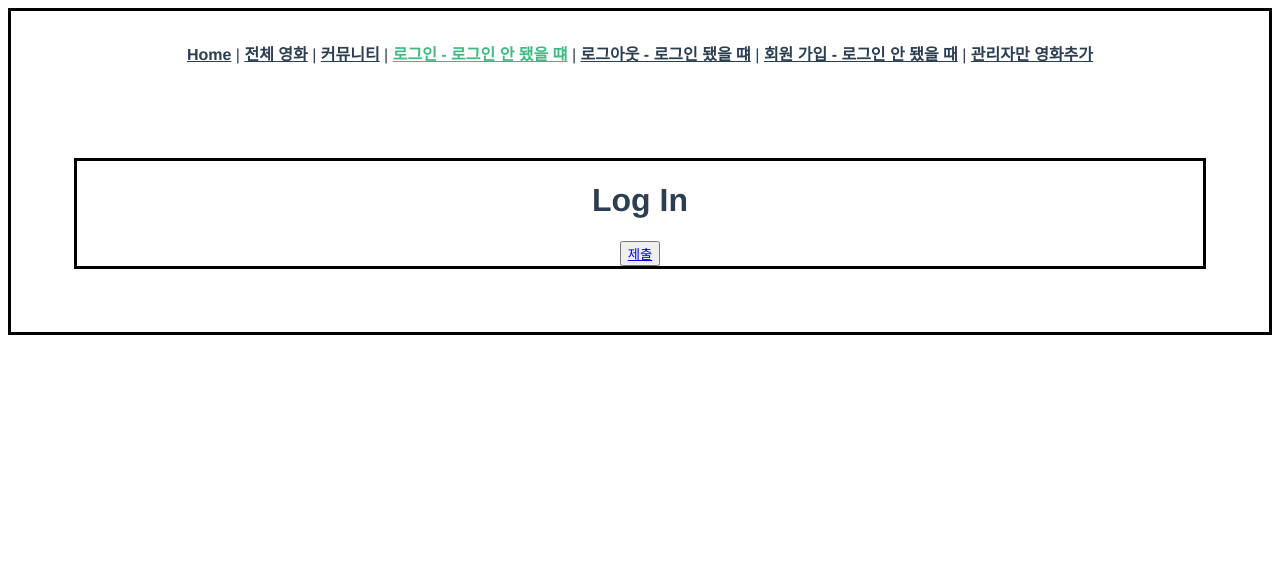
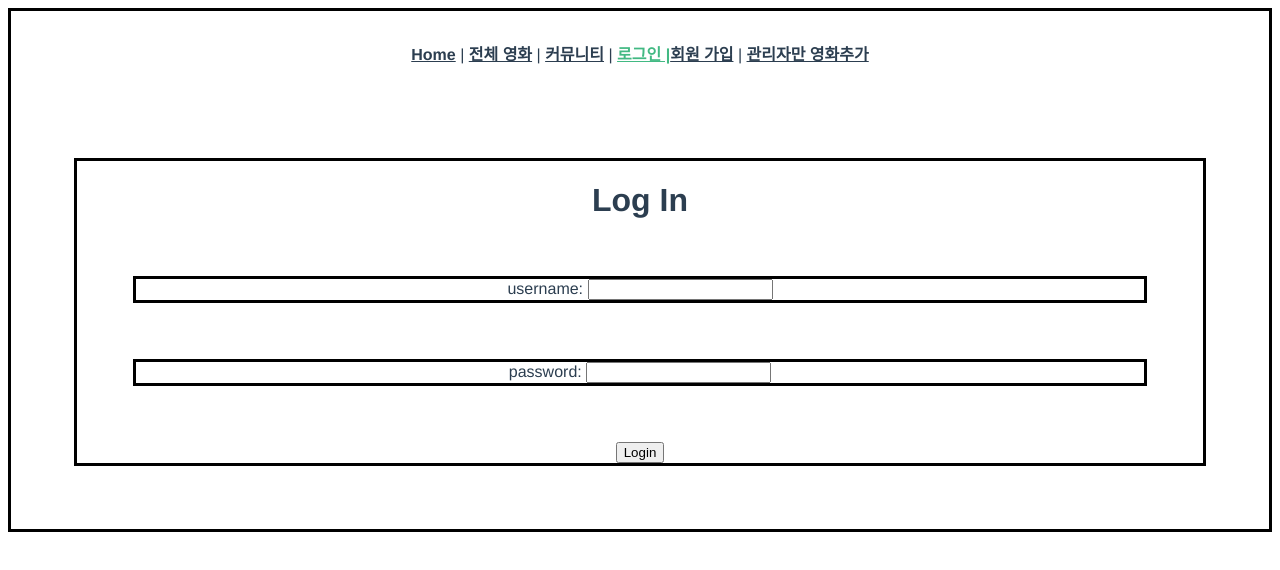
Before and after one commit to beckhem96/Sosoo_jungye, a Vue app in the folder front/last-pjt/: page /login in a window 1280 px wide. Shown: the top 570 px of the page. Built offline with nearby package versions, Linux system fonts and the light colour scheme.

Commit message:
로그인, 비로그인에 따라서 nav 설정

```diff
--- a/front/last-pjt/package.json
+++ b/front/last-pjt/package.json
@@ -3,11 +3,12 @@
   "version": "0.1.0",
   "private": true,
   "scripts": {
-    "serve": "vue-cli-service serve",
+    "serve": "vue-cli-service serve --host localhost",
     "build": "vue-cli-service build",
     "lint": "vue-cli-service lint"
   },
   "dependencies": {
+    "axios": "^0.27.2",
     "core-js": "^3.8.3",
     "vue": "^2.6.14",
     "vue-router": "^3.5.1",
@@ -21,7 +22,7 @@
     "@vue/cli-plugin-router": "~5.0.0",
     "@vue/cli-plugin-vuex": "~5.0.0",
     "@vue/cli-service": "~5.0.0",
-    "axios": "^0.18.1",
+    "axios": "^0.18.0",
     "eslint": "^7.32.0",
     "eslint-plugin-vue": "^8.0.3",
     "vue-cli-plugin-axios": "~0.0.4",
--- a/front/last-pjt/src/App.vue
+++ b/front/last-pjt/src/App.vue
@@ -4,14 +4,28 @@
       <router-link to="/">Home</router-link> |
       <router-link to="/allmovies">전체 영화</router-link> |
       <router-link to="/community">커뮤니티</router-link> |
-      <router-link to="/login">로그인 - 로그인 안 됐을 떄</router-link> |
-      <router-link to="/logout">로그아웃 - 로그인 됐을 떄</router-link> |
-      <router-link to="/signup">회원 가입 - 로그인 안 됐을 때</router-link> |
+      <router-link v-if="!isLoggedIn" to="/login">로그인 |</router-link>
+      <router-link v-if="isLoggedIn" to="/logout">로그아웃</router-link>
+      <router-link v-if="!isLoggedIn" to="/signup">회원 가입</router-link> |
       <router-link to="/admin">관리자만 영화추가</router-link>
     </nav>
     <router-view/>
   </div>
 </template>
+
+<script>
+import { mapGetters } from 'vuex'
+
+export default {
+  name: 'app',
+  computed: {
+    ...mapGetters(['isLoggedIn'])
+  },
+  methods: {
+  },
+}
+</script>
+
 
 <style>
 #app {
--- a/front/last-pjt/src/store/modules/accounts.js
+++ b/front/last-pjt/src/store/modules/accounts.js
@@ -6,7 +6,7 @@ export default {
   // namespaced: true,
 
   state: {
-    token: '',
+    token: localStorage.getItem('token') || '' ,
     currentUser: {},
     profile: {},
     authError: null,
@@ -16,7 +16,8 @@ export default {
     isLoggedIn: state => !!state.token,
     currentUser: state => state.currentUser,
     profile: state => state.profile,
-    authError: state => state.authError
+    authError: state => state.authError,
+    authHeader: state => ({ Authorization: `Token ${state.token}`})
   },
 
   mutations: {
@@ -37,28 +38,27 @@ export default {
       localStorage.setItem('token', '')
     },
 
-    // login({ commit, dispatch }, credentials) {
-    //   /*
-    //   POST: 사용자 입력정보를 login URL로 보내기
-    //     성공하면
-    //       응답 토큰 저장
-    //       현재 사용자 정보 받기
-    //       메인 페이지(ArticleListView)로 이동
-    //     실패하면
-    //       에러 메시지 표시
-    //   */
-    // },
+    login({ commit, dispatch }, credentials) {
 
-    signup({ dispatch }, credentials) {
-      /*
-      POST: 사용자 입력정보를 signup URL로 보내기
-        성공하면
-          응답 토큰 저장
-          현재 사용자 정보 받기
-          메인 페이지(ArticleListView)로 이동
-        실패하면
-          에러 메시지 표시
-      */
+      axios({
+        url: drf.accounts.login(),
+        method: 'post',
+        data: credentials
+      })
+        .then(res => {
+          const token = res.data.key
+          dispatch('saveToken', token)
+          dispatch('fetchCurrentUser')
+          router.push({ name: 'home' })
+        })
+        .catch(err => {
+          console.error(err.response.data)
+          commit('SET_AUTH_ERROR', err.response.data)
+        })
+    },
+
+    signup({ commit, dispatch }, credentials) {
+
      axios({
        url: drf.accounts.signup(),
        method: 'post',
@@ -67,37 +67,58 @@ export default {
      .then(res => {
        const token = res.data.key
        dispatch('saveToken', token)
+       dispatch('fetchCurrentUser')
        router.push({ name: 'home' })
 
      })
      .catch(err => {
-       console.log(err)
+        console.error(err.response.data)
+        commit('SET_AUTH_ERROR', err.response.data)
      })
     },
 
-    // logout({ getters, dispatch }) {
-    //   /*
-    //   POST: token을 logout URL로 보내기
-    //     성공하면
-    //       토큰 삭제
-    //       사용자 알람
-    //       LoginView로 이동
-    //     실패하면
-    //       에러 메시지 표시
-    //   */
-    // },
+    logout({ getters, dispatch }) {
 
-    // fetchCurrentUser({ commit, getters, dispatch }) {
-    //   /*
-    //   GET: 사용자가 로그인 했다면(토큰이 있다면)
-    //     currentUserInfo URL로 요청보내기
-    //       성공하면
-    //         state.cuurentUser에 저장
-    //       실패하면(토큰이 잘못되었다면)
-    //         기존 토큰 삭제
-    //         LoginView로 이동
-    //   */
-    // },
+     axios({
+       url: drf.accounts.logout(),
+       method: 'post',
+       headers: getters.authHeader,
+     })
+     .then(() => {
+      dispatch('removeToken')
+      alert('로그아웃 됐습니다.')
+      router.push({ name: 'home' })
+     })
+     .error(err => {
+       console.log(err.response)
+     })
+    },
+
+    fetchCurrentUser({ commit, getters, dispatch }) {
+      /*
+      GET: 사용자가 로그인 했다면(토큰이 있다면)
+        currentUserInfo URL로 요청보내기
+          성공하면
+            state.cuurentUser에 저장
+          실패하면(토큰이 잘못되었다면)
+            기존 토큰 삭제
+            LoginView로 이동
+      */
+      if (getters.isLoggedIn) {
+        axios({
+          url: drf.accounts.currentUserInfo(),
+          method: 'get',
+          headers: getters.authHeader,
+        })
+          .then(res => commit('SET_CURRENT_USER', res.data))
+          .catch(err => {
+            if (err.response.status === 401) {
+              dispatch('removeToken')
+              router.push({ name: 'login' })
+            }
+          })
+      }
+    },
 
     // fetchProfile({ commit, getters }, { username }) {
     //   /*
@@ -106,5 +127,6 @@ export default {
     //       state.profile에 저장
     //   */
     // },
+
   },
 }
--- a/front/last-pjt/src/views/CommunityBoard.vue
+++ b/front/last-pjt/src/views/CommunityBoard.vue
@@ -5,6 +5,7 @@
       <article-item></article-item>
       <article-item></article-item>
       <article-item></article-item>
+      <button>글쓰기</button>
     </div>
 </template>
 
--- a/front/last-pjt/src/views/LogIn.vue
+++ b/front/last-pjt/src/views/LogIn.vue
@@ -1,15 +1,49 @@
 <template>
   <div>
     <h1>Log In</h1>
-    <button>
-      <router-link to="/">제출</router-link>
-    </button>
+
+    <form @submit.prevent="login(credentials)">
+      <div>
+        <label for="username">username: </label>
+        <input v-model="credentials.username" type="text" id="username" required />
+      </div>
+
+      <div>
+        <label for="password">password: </label>
+        <input v-model="credentials.password" type="password" id="password" required />
+      </div>
+
+      <button>Login</button>
+    </form>
   </div>
 </template>
 
 <script>
+import { mapActions, mapGetters } from 'vuex'
+
 export default {
-  naem: "LogIn"
+  naem: "LogIn",
+  data() {
+  return {
+    credentials: {
+      username: '',
+      password: '',
+    },
+  }
+},
+  methods: {
+    ...mapActions(['login'])
+  },
+  computed: {
+    ...mapGetters(['isLoggedIn'])
+  },
+  created() {
+    if(this.isLoggedIn){
+      alert('잘 못된 접근')
+      this.$router.back()
+    }
+  }
+
 }
 </script>
 
--- a/front/last-pjt/src/views/LogOut.vue
+++ b/front/last-pjt/src/views/LogOut.vue
@@ -1,15 +1,28 @@
 <template>
   <div>
     <h1>Log out</h1>
-    <button>
-      <router-link to="/">제출</router-link>
-    </button>
   </div>
 </template>
 
 <script>
+import { mapActions, mapGetters } from 'vuex'
+
 export default {
-  naem: "LogOut"
+  name: "LogOut",
+  methods: {
+    ...mapActions(['logout'])
+  },
+  computed: {
+    ...mapGetters(['isLoggedIn'])
+  },
+  created() {
+    if(this.isLoggedIn){
+      this.logout()
+    } else{
+      alert('잘 못된 접근')
+      this.$router.back()
+    }
+  }
 }
 </script>
 
--- a/front/last-pjt/src/views/SignUp.vue
+++ b/front/last-pjt/src/views/SignUp.vue
@@ -2,7 +2,7 @@
   <div>
     <h1>Sign Up</h1>
 
-    <form @submit.prevent="signup()">
+    <form @submit.prevent="signup(credentials)">
       <div>
         <label for="username">Username: </label>
         <input v-model="credentials.username" type="text" id="username" required />
@@ -24,7 +24,7 @@
 </template>
 
 <script>
-import { mapActions } from 'vuex'
+import { mapActions, mapGetters } from 'vuex'
 
 export default {
   name: 'SignUp',
@@ -37,8 +37,17 @@ export default {
       }
     }
   },
+  computed: {
+    ...mapGetters(['isLoggedIn'])
+  },
   methods: {
     ...mapActions(['signup'])
+  },
+  created() {
+    if(this.isLoggedIn){
+      alert('잘 못된 접근')
+      this.$router.back()
+    }
   }
 }
 </script>
```
Also changed, not shown: 1 other file (tests, documents, lock files or other folders).
